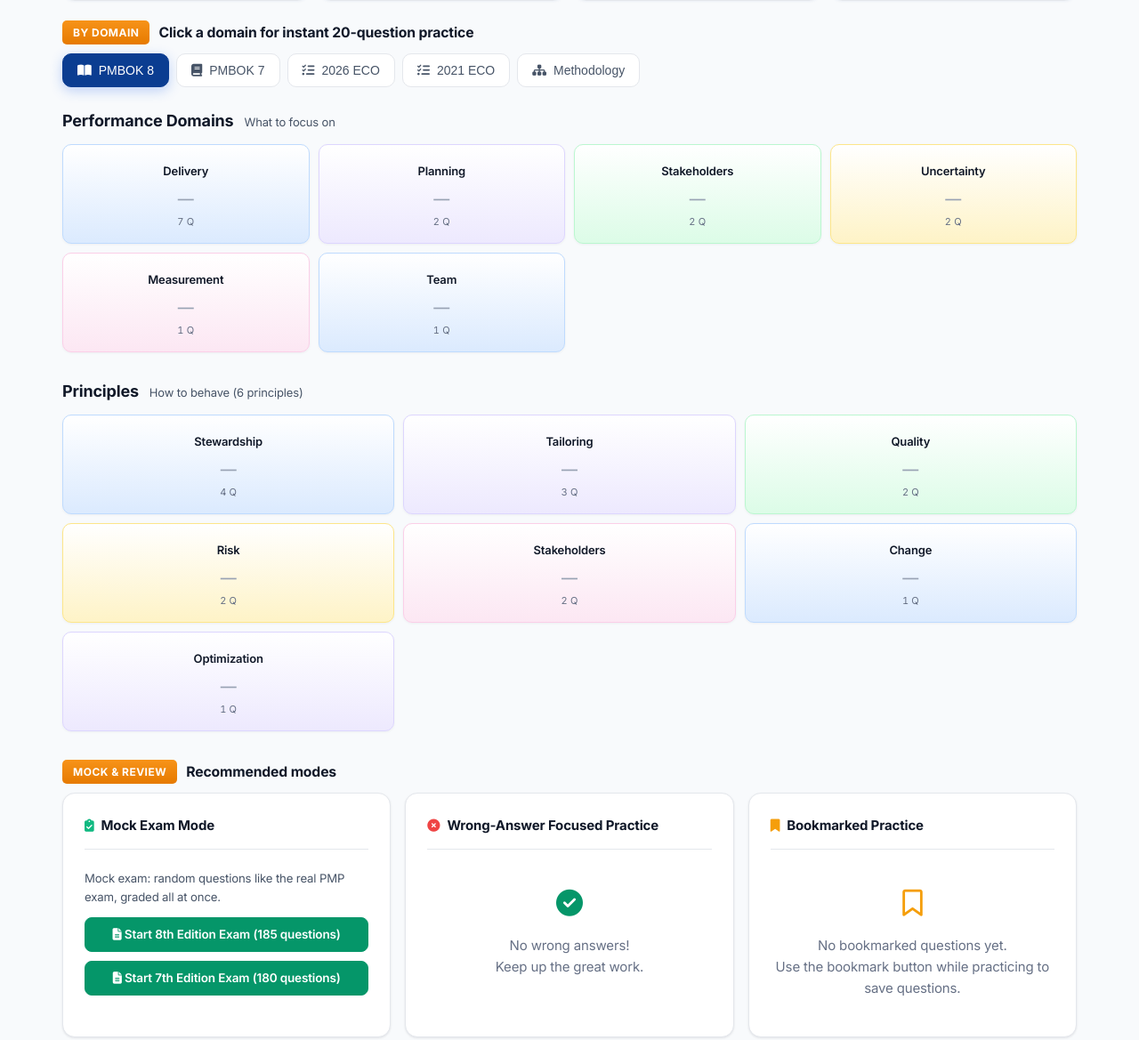
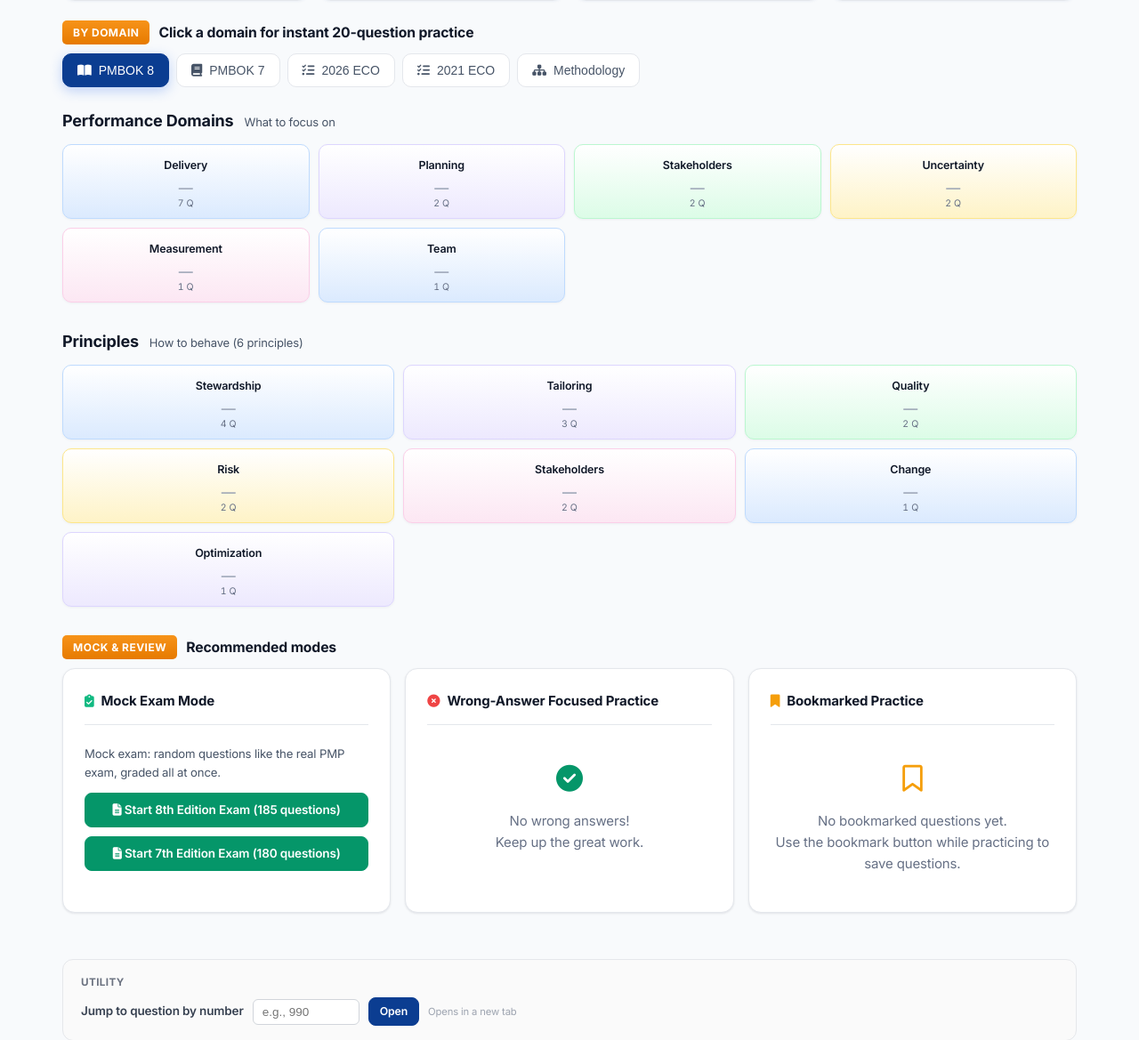
Before and after one commit to prolab-PMP/pmp-quiz-en, a Flask app: page /dashboard in a window 1280 px wide. Shown: the part 584-1753 px from the top of the page at 89% size. Run offline with Flask 3, Linux system fonts and the light colour scheme; the visitor is signed in with stand-in values (Sample User, id 1); data comes from the database, SQL or seed files in the repository; data that the repository does not hold is empty; some libraries are stand-ins or nearby versions; some web fonts are replaced.

Commit message:
style(dashboard): brand-color social badges in hero + compact framework category boxes

```diff
--- a/templates/dashboard.html
+++ b/templates/dashboard.html
@@ -485,7 +485,7 @@ body.dark .random-quick-btn { background: linear-gradient(135deg, rgba(124,58,23
 .fw-box {
   border: 1px solid #DCE5F1;
   border-radius: var(--r-md, 12px);
-  padding: 16px 12px 14px;
+  padding: 10px 10px 9px;
   text-align: center;
   cursor: pointer;
   transition: transform 0.2s cubic-bezier(0.4,0,0.2,1), box-shadow 0.2s ease, border-color 0.2s ease;
@@ -493,8 +493,8 @@ body.dark .random-quick-btn { background: linear-gradient(135deg, rgba(124,58,23
   overflow: hidden;
   display: flex;
   flex-direction: column;
-  gap: 8px;
-  min-height: 112px;
+  gap: 4px;
+  min-height: 84px;
   box-shadow: 0 1px 3px rgba(16,24,40,0.05);
 }
 .fw-box:nth-child(5n+1) { background: linear-gradient(180deg, #FFFFFF 0%, #DBEAFE 100%); border-color: #BFDBFE; }
@@ -503,14 +503,14 @@ body.dark .random-quick-btn { background: linear-gradient(135deg, rgba(124,58,23
 .fw-box:nth-child(5n+4) { background: linear-gradient(180deg, #FFFFFF 0%, #FEF3C7 100%); border-color: #FDE68A; }
 .fw-box:nth-child(5n)   { background: linear-gradient(180deg, #FFFFFF 0%, #FCE7F3 100%); border-color: #FBCFE8; }
 .fw-box::before { content: ''; position: absolute; top: 0; left: 0; right: 0; height: 3px; background: linear-gradient(90deg, var(--primary), var(--accent)); transform: translateY(-100%); transition: transform 0.25s ease; }
-.fw-box:hover { transform: translateY(-3px); border-color: var(--primary); box-shadow: 0 12px 28px rgba(37,99,235,0.14); }
+.fw-box:hover { transform: translateY(-2px); border-color: var(--primary); box-shadow: 0 12px 28px rgba(37,99,235,0.14); }
 .fw-box:hover::before { transform: translateY(0); }
 
-.fw-box-name { font-size: 13px; font-weight: 600; color: var(--text); line-height: 1.35; flex-grow: 1; display: flex; align-items: center; justify-content: center; padding: 0 2px; }
-.fw-box-pct { font-size: 24px; font-weight: 700; color: var(--text); letter-spacing: -0.025em; line-height: 1; font-variant-numeric: tabular-nums; }
+.fw-box-name { font-size: 12.5px; font-weight: 600; color: var(--text); line-height: 1.28; flex-grow: 1; display: flex; align-items: center; justify-content: center; padding: 0 2px; }
+.fw-box-pct { font-size: 20px; font-weight: 700; color: var(--text); letter-spacing: -0.025em; line-height: 1; font-variant-numeric: tabular-nums; }
 .fw-box-pct-sym { font-size: 13px; color: var(--text-muted); font-weight: 500; margin-left: 1px; }
-.fw-box-pct.is-empty { color: var(--text-faint); font-size: 18px; font-weight: 500; letter-spacing: 0; }
-.fw-box-meta { font-size: 11px; color: var(--text-subtle); font-variant-numeric: tabular-nums; letter-spacing: 0.01em; }
+.fw-box-pct.is-empty { color: var(--text-faint); font-size: 16px; font-weight: 500; letter-spacing: 0; }
+.fw-box-meta { font-size: 10.5px; line-height: 1.2; color: var(--text-subtle); font-variant-numeric: tabular-nums; letter-spacing: 0.01em; }
 
 .fw-empty-state { padding: 56px 20px; text-align: center; color: var(--text-subtle); background: var(--surface-alt); border-radius: var(--r-md, 12px); font-size: 14px; }
 .fw-section-empty { font-size: 13px; color: var(--text-faint); padding: 24px; text-align: center; background: var(--surface-alt); border-radius: var(--r-md, 12px); }
```
